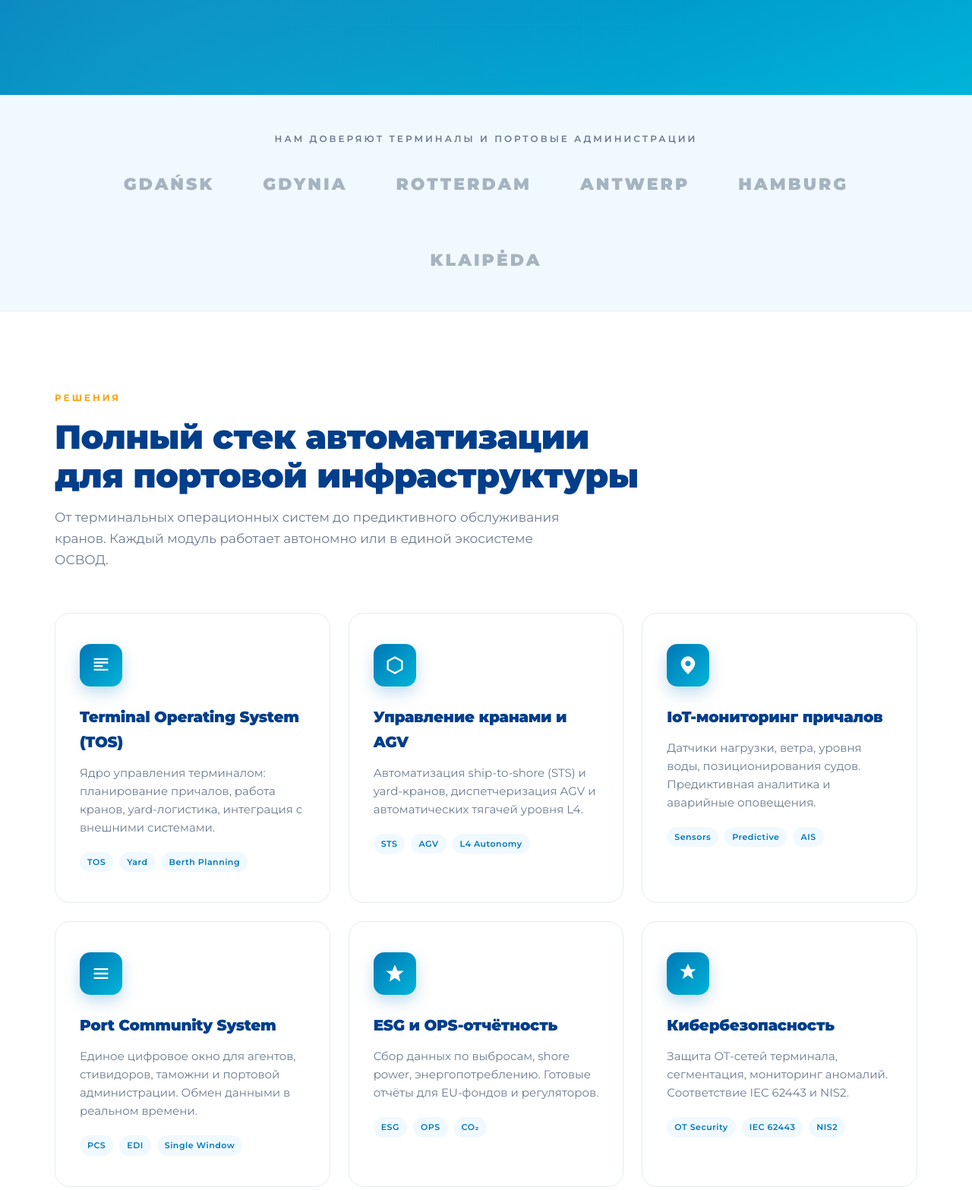
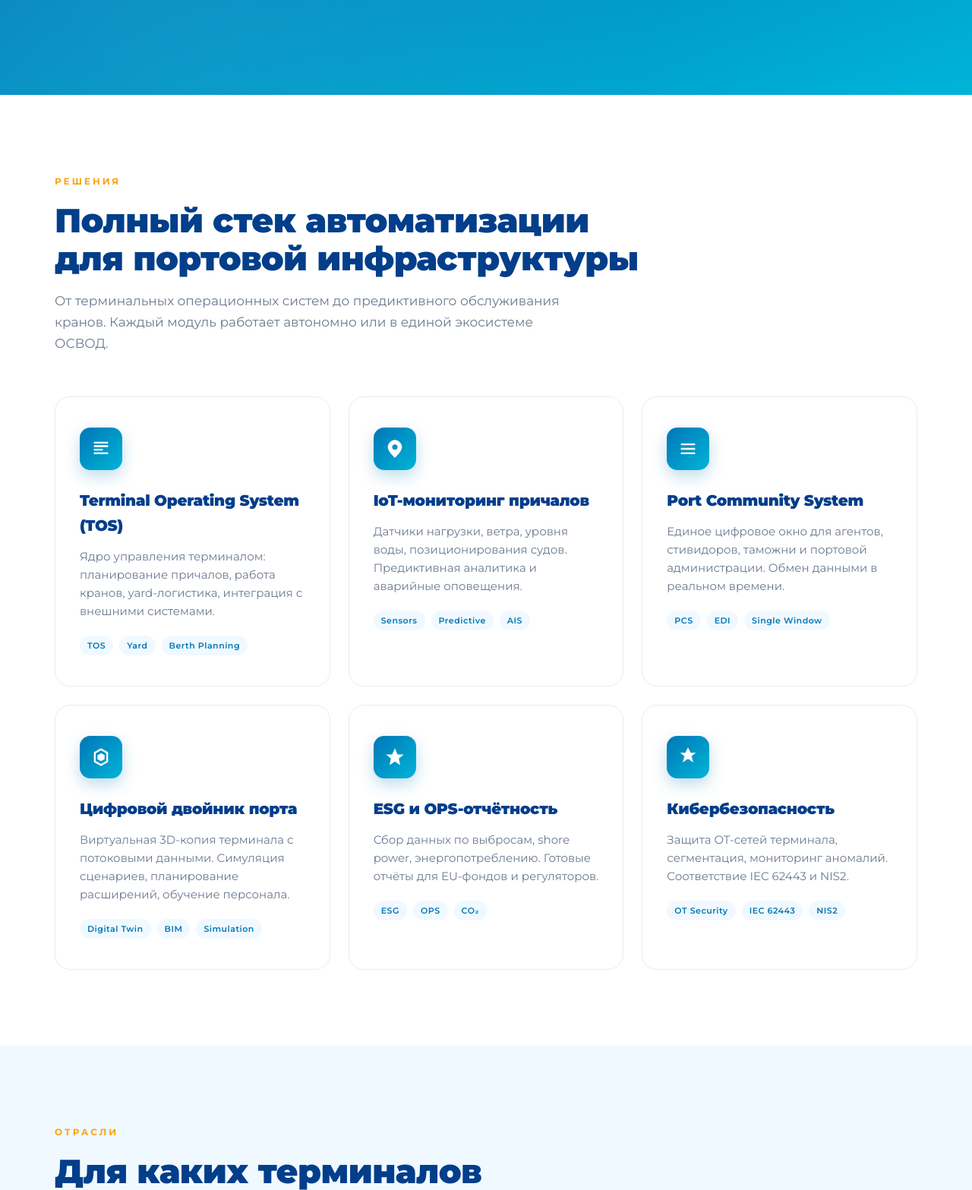
Before and after one commit to dvrusbiz/osvod1, a plain HTML site: page index.html in a window 1280 px wide. Shown: the part 1000-2567 px from the top of the page at 76% size. Drawn offline with Linux system fonts and the light colour scheme.

Commit message:
Update index.html
изменение карточек по решениям

```diff
--- a/index.html
+++ b/index.html
@@ -4,7 +4,7 @@
 <meta charset="UTF-8">
 <meta name="viewport" content="width=device-width, initial-scale=1.0">
 <title>ОСВОД — Автоматизация портов и причалов</title>
-<meta name="description" content="ОСВОД — системы автоматизации для морских портов и причалов: TOS, управление кранами, AGV, IoT-мониторинг, Port Community System, ESG-отчётность.">
+<meta name="description" content="ОСВОД — системы автоматизации для морских портов и причалов: TOS, IoT-мониторинг, Port Community System, цифровой двойник, ESG-отчётность, кибербезопасность.">
 <link rel="preconnect" href="https://fonts.googleapis.com">
 <link rel="preconnect" href="https://fonts.gstatic.com" crossorigin>
 <link href="https://fonts.googleapis.com/css2?family=Montserrat:wght@400;500;600;700;900&display=swap" rel="stylesheet">
@@ -237,29 +237,6 @@
     width: 100%; max-width: 400px; height: auto;
     filter: drop-shadow(0 24px 48px rgba(0,0,0,.3));
   }
-
-  /* ================= ЛОГОТИПЫ КЛИЕНТОВ ================= */
-  .trust {
-    padding: 48px 0;
-    border-bottom: 1px solid var(--line);
-    background: var(--bg);
-  }
-  .trust-label {
-    text-align: center;
-    font-size: 12px; letter-spacing: 3px;
-    color: var(--grey); font-weight: 600;
-    text-transform: uppercase; margin-bottom: 32px;
-  }
-  .trust-logos {
-    display: flex; flex-wrap: wrap; justify-content: center;
-    align-items: center; gap: 64px;
-  }
-  .trust-logos .item {
-    font-size: 22px; font-weight: 900;
-    letter-spacing: 3px; color: var(--grey);
-    opacity: .55; transition: opacity .2s;
-  }
-  .trust-logos .item:hover { opacity: 1; color: var(--navy); }
 
   /* ================= ОБЩИЕ СЕКЦИИ ================= */
   section { padding: 100px 0; }
@@ -628,7 +605,6 @@
     line-height: 1.6;
   }
 
-  /* ===== Ссылка на офисы ===== */
   .offices-cta {
     margin-top: 48px;
     text-align: center;
@@ -733,8 +709,6 @@
     .about-values { grid-template-columns: 1fr; }
     .footer-grid { grid-template-columns: 1fr; }
     .footer-bottom { flex-direction: column; }
-    .trust-logos { gap: 32px; }
-    .trust-logos .item { font-size: 16px; }
   }
 
   /* ================= МОБИЛЬНОЕ МЕНЮ ================= */
@@ -901,21 +875,6 @@
   </div>
 </section>
 
-<!-- ================= TRUST ================= -->
-<div class="trust">
-  <div class="container">
-    <div class="trust-label">Нам доверяют терминалы и портовые администрации</div>
-    <div class="trust-logos">
-      <span class="item">GDAŃSK</span>
-      <span class="item">GDYNIA</span>
-      <span class="item">ROTTERDAM</span>
-      <span class="item">ANTWERP</span>
-      <span class="item">HAMBURG</span>
-      <span class="item">KLAIPĖDA</span>
-    </div>
-  </div>
-</div>
-
 <!-- ================= УСЛУГИ ================= -->
 <section id="services">
   <div class="container">
@@ -938,15 +897,6 @@
 
       <div class="service-card">
         <div class="service-icon">
-          <svg viewBox="0 0 24 24"><path d="M12 2l9 4.9V17L12 22l-9-4.9V6.9L12 2zm0 2.3L5 8v8l7 3.8L19 16V8l-7-3.7z"/></svg>
-        </div>
-        <h3>Управление кранами и AGV</h3>
-        <p>Автоматизация ship-to-shore (STS) и yard-кранов, диспетчеризация AGV и автоматических тягачей уровня L4.</p>
-        <div class="tags"><span>STS</span><span>AGV</span><span>L4 Autonomy</span></div>
-      </div>
-
-      <div class="service-card">
-        <div class="service-icon">
           <svg viewBox="0 0 24 24"><path d="M12 2C8 2 4 6 4 10c0 5 8 12 8 12s8-7 8-12c0-4-4-8-8-8zm0 11a3 3 0 110-6 3 3 0 010 6z"/></svg>
         </div>
         <h3>IoT-мониторинг причалов</h3>
@@ -961,6 +911,15 @@
         <h3>Port Community System</h3>
         <p>Единое цифровое окно для агентов, стивидоров, таможни и портовой администрации. Обмен данными в реальном времени.</p>
         <div class="tags"><span>PCS</span><span>EDI</span><span>Single Window</span></div>
+      </div>
+
+      <div class="service-card">
+        <div class="service-icon">
+          <svg viewBox="0 0 24 24"><path d="M12 2l8 4.5v11L12 22l-8-4.5v-11L12 2zm0 2.3L6 7.7v8.6l6 3.4 6-3.4V7.7l-6-3.4zm0 3.2l4 2.2v4.6l-4 2.2-4-2.2V9.9l4-2.2z"/></svg>
+        </div>
+        <h3>Цифровой двойник порта</h3>
+        <p>Виртуальная 3D-копия терминала с потоковыми данными. Симуляция сценариев, планирование расширений, обучение персонала.</p>
+        <div class="tags"><span>Digital Twin</span><span>BIM</span><span>Simulation</span></div>
       </div>
 
       <div class="service-card">
@@ -1272,7 +1231,6 @@
       </div>
     </div>
 
-    <!-- Карточки команды -->
     <h3 class="team-heading">Ключевые специалисты</h3>
     <p class="team-subheading">
       Руководящий состав и ведущие инженеры, отвечающие за проекты ОСВОД в Европе и России.
@@ -1316,7 +1274,6 @@
       </div>
     </div>
 
-    <!-- Ссылка на офисы -->
     <div class="offices-cta">
       <a href="offices.html" class="btn btn-outline">
         Все офисы ОСВОД
@@ -1367,10 +1324,11 @@
       <div class="footer-col">
         <h5>Решения</h5>
         <a href="#services">Terminal Operating System</a>
-        <a href="#services">Управление кранами</a>
         <a href="#services">IoT-мониторинг</a>
         <a href="#services">Port Community System</a>
+        <a href="#services">Цифровой двойник порта</a>
         <a href="#services">ESG-отчётность</a>
+        <a href="#services">Кибербезопасность</a>
       </div>
 
       <div class="footer-col">
```
